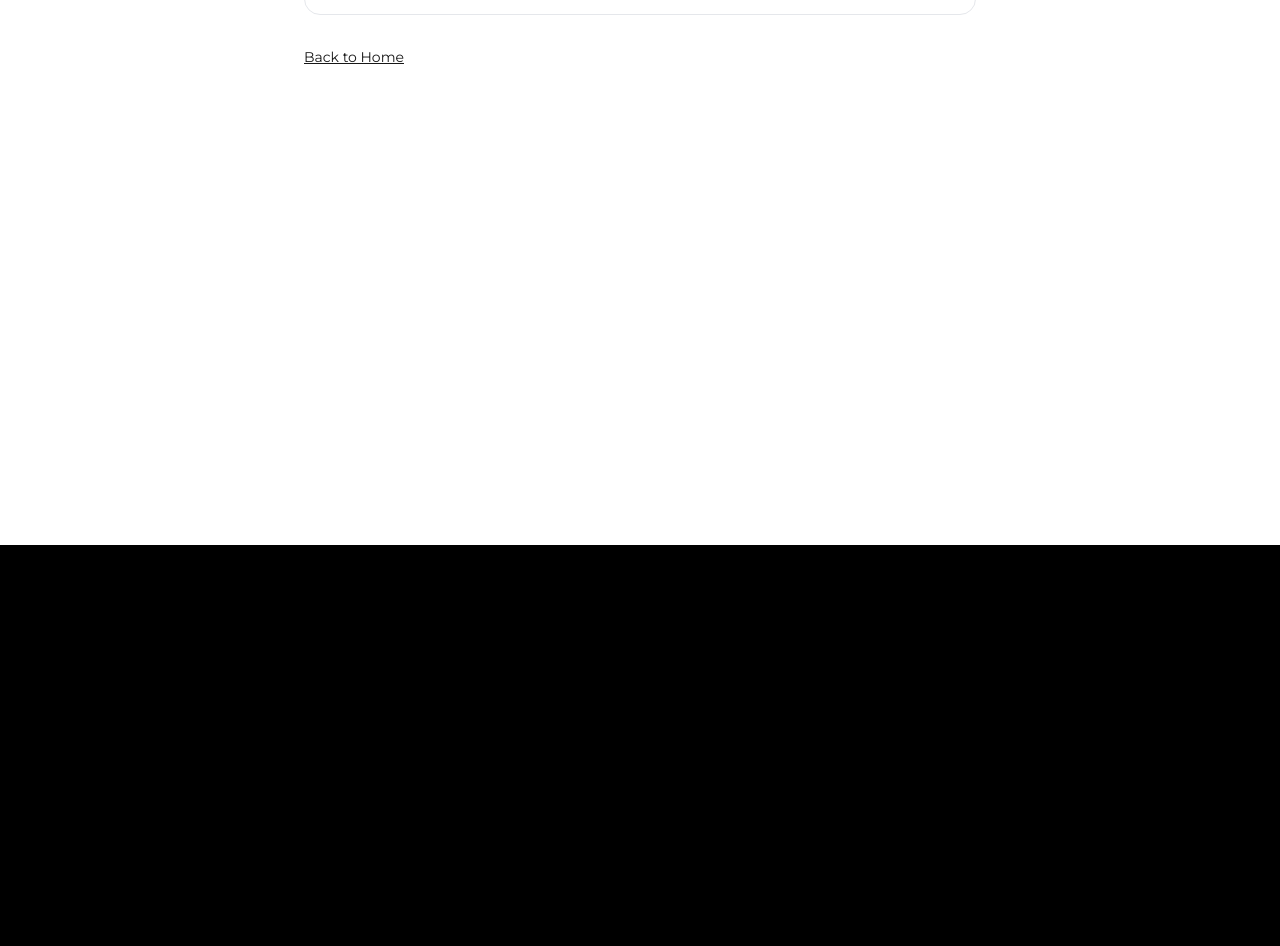
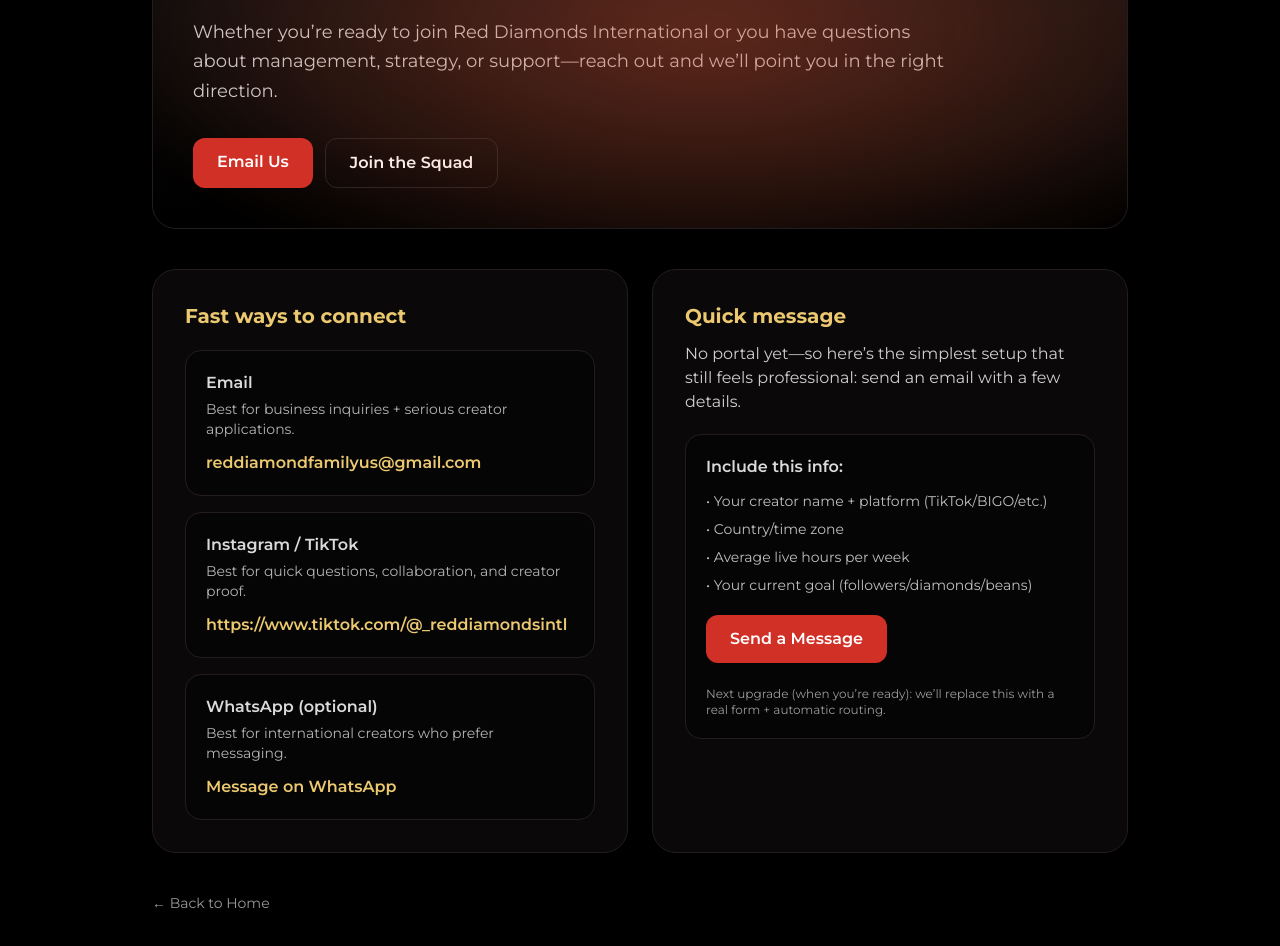
Before and after one commit to KingAdamas/reddiamonds-site, a Next.js app: page /contact in a window 1280 px wide. Shown: the part 340-1286 px from the top of the page. Before the commit the page ends 885 px from the top, so only its background shows below. Built offline with nearby package versions, Linux system fonts and the light colour scheme.

Commit message:
Finish Connect page

```diff
--- a/app/contact/page.tsx
+++ b/app/contact/page.tsx
@@ -2,19 +2,129 @@
 
 export default function ContactPage() {
   return (
-    <main className="min-h-screen px-6 py-16">
-      <div className="mx-auto max-w-2xl">
-        <h1 className="text-3xl font-semibold">Contact</h1>
-        <p className="mt-4 text-gray-700">
-          Contact options are coming next. For now, use email.
-        </p>
+    <main className="min-h-[calc(100vh-72px)] bg-[#000000] text-white">
+      <div className="mx-auto max-w-5xl px-6 py-14">
+        {/* HERO */}
+        <div className="relative overflow-hidden rounded-3xl border border-[#241d20] bg-gradient-to-b from-[#241d20]/60 to-transparent p-10 shadow-lg">
+          <div className="rdi-hero-glow" />
 
-        <div className="mt-6 rounded-2xl border border-gray-200 p-6">
-          <p className="font-medium">Email:</p>
-          <p className="mt-2 text-gray-700">info@reddiamondsinternational.com</p>
+          <p className="text-xl font-bold text-[#ecc970]">Let’s Connect</p>
+
+          <h1 className="mt-3 text-4xl font-extrabold leading-tight md:text-5xl">
+            Talk to the team.
+            <span className="text-[#ecc970]"> Move with the squad.</span>
+          </h1>
+
+          <p className="mt-4 max-w-3xl text-lg leading-relaxed text-white/80">
+            Whether you’re ready to join Red Diamonds International or you have questions
+            about management, strategy, or support—reach out and we’ll point you in the right direction.
+          </p>
+
+          <div className="mt-8 flex flex-wrap gap-3">
+            <a
+              className="rdi-btn-shine rounded-xl bg-[#d13027] px-6 py-3 font-semibold text-white hover:bg-[#97261f]"
+              href="mailto:reddiamondfamilyus@gmail.com?subject=RDI%20-%20Let%E2%80%99s%20Connect"
+            >
+              Email Us
+            </a>
+
+            <Link
+              href="/apply"
+              className="rounded-xl border border-[#241d20] bg-transparent px-6 py-3 font-semibold text-white hover:border-[#ecc970]/60 hover:text-[#ecc970]"
+            >
+              Join the Squad
+            </Link>
+          </div>
         </div>
 
-        <Link href="/" className="mt-8 inline-block text-sm underline">Back to Home</Link>
+        {/* CONTENT */}
+        <div className="mt-10 grid gap-6 md:grid-cols-2">
+          {/* LEFT: OPTIONS */}
+          <div className="rounded-3xl border border-[#241d20] bg-[#241d20]/30 p-8">
+            <h2 className="text-xl font-bold text-[#ecc970]">Fast ways to connect</h2>
+
+            <div className="mt-5 space-y-4 text-white/85">
+              <div className="rounded-2xl border border-[#241d20] bg-black/40 p-5">
+                <p className="font-semibold">Email</p>
+                <p className="mt-1 text-sm text-white/70">
+                  Best for business inquiries + serious creator applications.
+                </p>
+                <a
+                  className="mt-3 inline-block font-semibold text-[#ecc970] hover:underline"
+                  href="mailto:reddiamondfamilyus@gmail.com?subject=RDI%20-%20Let%E2%80%99s%20Connect"
+                >
+                  reddiamondfamilyus@gmail.com
+                </a>
+              </div>
+
+              <div className="rounded-2xl border border-[#241d20] bg-black/40 p-5">
+                <p className="font-semibold">Instagram / TikTok</p>
+                <p className="mt-1 text-sm text-white/70">
+                  Best for quick questions, collaboration, and creator proof.
+                </p>
+                <a
+                  className="mt-3 inline-block font-semibold text-[#ecc970] hover:underline"
+                  href="https://example.com"
+                  target="_blank"
+                  rel="noreferrer noopener"
+                >
+                  https://www.tiktok.com/@_reddiamondsintl
+                </a>
+              </div>
+
+              <div className="rounded-2xl border border-[#241d20] bg-black/40 p-5">
+                <p className="font-semibold">WhatsApp (optional)</p>
+                <p className="mt-1 text-sm text-white/70">
+                  Best for international creators who prefer messaging.
+                </p>
+                <a
+                  className="mt-3 inline-block font-semibold text-[#ecc970] hover:underline"
+                  href="https://wa.me/17707505844"
+                  target="_blank"
+                  rel="noreferrer noopener"
+                >
+                  Message on WhatsApp
+                </a>
+              </div>
+            </div>
+          </div>
+
+          {/* RIGHT: QUICK MESSAGE */}
+          <div className="rounded-3xl border border-[#241d20] bg-[#241d20]/30 p-8">
+            <h2 className="text-xl font-bold text-[#ecc970]">Quick message</h2>
+            <p className="mt-3 text-white/80">
+              No portal yet—so here’s the simplest setup that still feels professional:
+              send an email with a few details.
+            </p>
+
+            <div className="mt-5 rounded-2xl border border-[#241d20] bg-black/40 p-5 text-white/85">
+              <p className="font-semibold">Include this info:</p>
+              <ul className="mt-3 space-y-2 text-sm text-white/75">
+                <li>• Your creator name + platform (TikTok/BIGO/etc.)</li>
+                <li>• Country/time zone</li>
+                <li>• Average live hours per week</li>
+                <li>• Your current goal (followers/diamonds/beans)</li>
+              </ul>
+
+              <a
+                className="rdi-btn-shine mt-5 inline-block rounded-xl bg-[#d13027] px-6 py-3 font-semibold text-white hover:bg-[#97261f]"
+                href="mailto:REPLACE_ME@yourdomain.com?subject=RDI%20-%20Creator%20Inquiry&body=Creator%20Name%3A%0APlatform%3A%0ARegion%2FTime%20Zone%3A%0ALive%20Hours%2FWeek%3A%0AGoal%3A%0A%0ALinks%20(to%20your%20profile%2Fclips)%3A%0A"
+              >
+                Send a Message
+              </a>
+
+              <p className="mt-4 text-xs text-white/60">
+                Next upgrade (when you’re ready): we’ll replace this with a real form + automatic routing.
+              </p>
+            </div>
+          </div>
+        </div>
+
+        <div className="mt-10 text-sm text-white/60">
+          <Link href="/" className="hover:underline">
+            ← Back to Home
+          </Link>
+        </div>
       </div>
     </main>
   );
```
